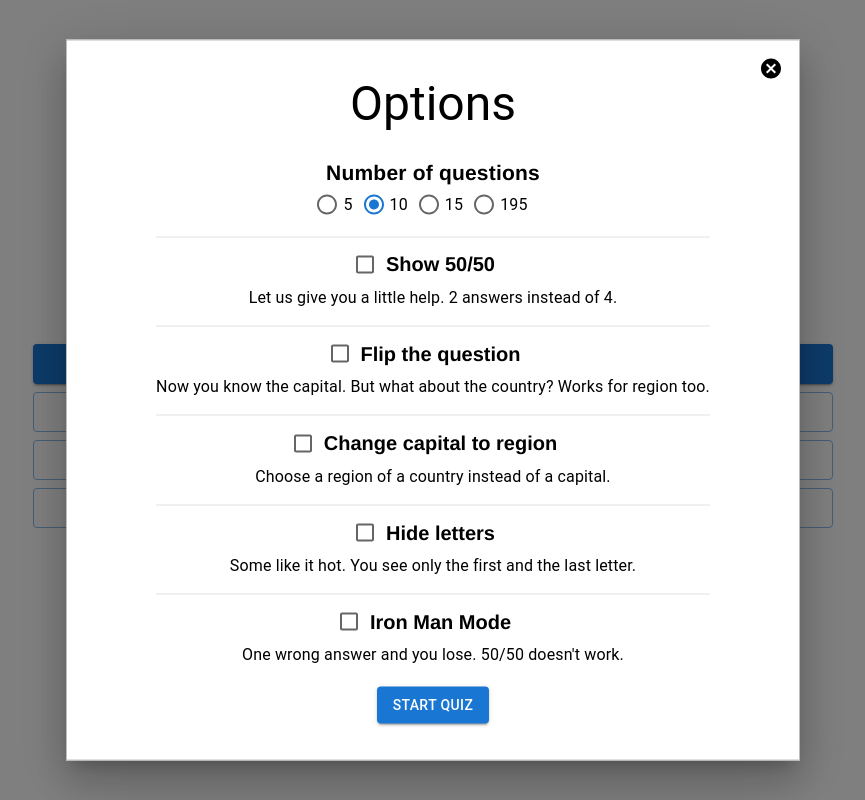
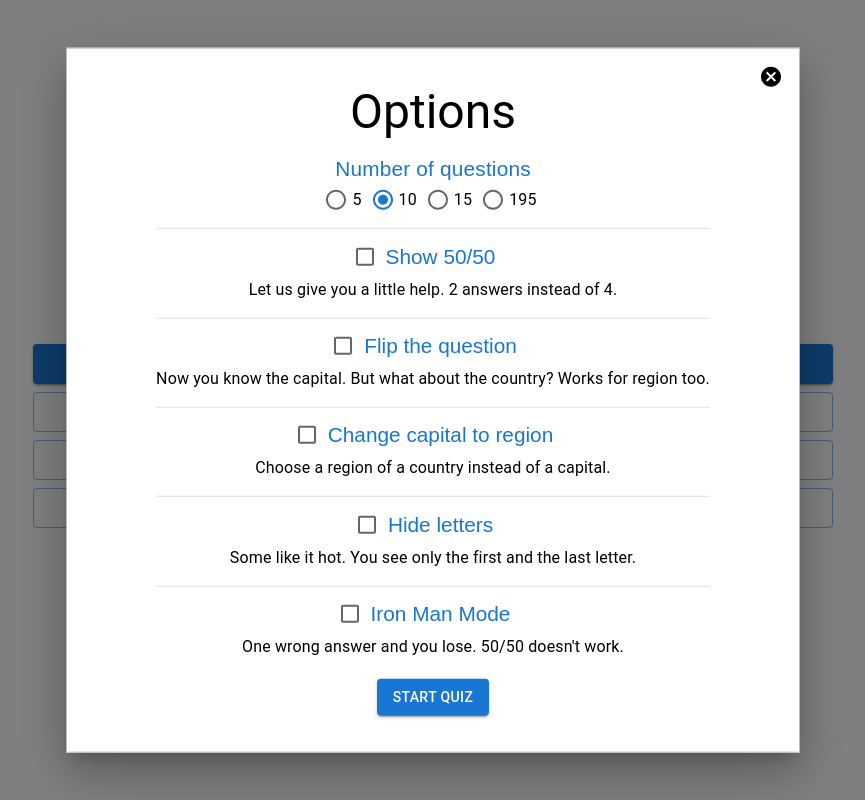
Before and after one commit to Vozika/new-super-quiz, a React (Create React App) app: page / in a window 1280 px wide. Both pictures are taken after a click on the button "OPTIONS". Shown: the whole page, without its empty margins (207-1072 px from the left). Built offline with nearby package versions, Linux system fonts and the light colour scheme.

Commit message:
Fixed Statistics.

```diff
--- a/src/App.js
+++ b/src/App.js
@@ -385,7 +385,8 @@ function App() {
         {main && (
           <Stack>
             <Question />
-            <Answers answerClicked={answerClicked} /> <Counter />
+            <Answers answerClicked={answerClicked} />
+            <Counter />
             <Buttons backToStart={backToStart} />
           </Stack>
         )}
--- a/src/components/counter/Counter.jsx
+++ b/src/components/counter/Counter.jsx
@@ -17,7 +17,8 @@ const Counter = () => {
         alignItems="center"
         spacing={2}
         sx={{
-          m: 2
+          mt: 2,
+          mb: 2
         }}
       >
         <Stack
--- a/src/components/finish/Finish.jsx
+++ b/src/components/finish/Finish.jsx
@@ -17,7 +17,7 @@ const Finish = ({ playAgain, backToStart }) => {
         {rightAnswer} {interfaceText.OUT_OF} {numberOfQuestions.current}{" "}
         {interfaceText.QUESTIONS_CORRECT}
         <br />
-      </Typography>
+      </Typography><br />
       <Stack sx={styles.stack}>
         <Button variant="contained" sx={styles.btn} onClick={() => playAgain()}>
           {interfaceText.PLAY_AGAIN}
--- a/src/components/options/Options.jsx
+++ b/src/components/options/Options.jsx
@@ -7,12 +7,7 @@ import Checkbox from "@mui/material/Checkbox";
 import Radio from "@mui/material/Radio";
 import RadioGroup from "@mui/material/RadioGroup";
 import FormControlLabel from "@mui/material/FormControlLabel";
-import Avatar from "@mui/material/Avatar";
 import FormControl from "@mui/material/FormControl";
-import FormLabel from "@mui/material/FormLabel";
-import CardHeader from "@mui/material/CardHeader";
-import CardContent from "@mui/material/CardContent";
-import SettingsIcon from "@mui/icons-material/Settings";
 import CancelIcon from "@mui/icons-material/Cancel";
 import Divider from "@mui/material/Divider";
 import Stack from "@mui/material/Stack";
@@ -24,6 +19,7 @@ import {
   switchShow5050,
   switchHideLetters,
   setOptions,
+  setStatistics,
   switchRegion,
   switchIronMan,
 } from "../../features/options/optionsSlice";
@@ -59,17 +55,26 @@ const Options = ({ startQuiz }) => {
           }}
         />
       </Stack>
-      <Typography variant="h3" sx={{ position: "relative", top: -5 }}>
+      <Typography variant="h3" sx={{ position: "relative", top: -5, mb: 1 }}>
         {interfaceText.OPTIONS}
       </Typography>
-      <br />
+
+      <Typography sx={styles.options_title}>
+        {interfaceText.NUMBER_OF_QUESTIONS}
+      </Typography>
 
       <FormControl>
-        <Typography sx={styles.options_title_21}>
-          {interfaceText.NUMBER_OF_QUESTIONS}
-        </Typography>
-
-        <RadioGroup row sx={{ ...styles.options_title, m: 0, p: 0 }}>
+        <RadioGroup
+          row
+          sx={{
+            m: 0,
+            p: 0,
+            justifyContent: "center",
+            backgroundColor: "white",
+            position: "relative",
+            left: 9,
+          }}
+        >
           {numberOfQuestions.options.map((option) => {
             return (
               <FormControlLabel
@@ -86,7 +91,7 @@ const Options = ({ startQuiz }) => {
           })}
         </RadioGroup>
 
-        <Divider sx={styles.divider} />
+        <Divider sx={styles.divider_first} />
 
         <FormControlLabel
           sx={styles.options_title}
--- a/src/components/question/Question.jsx
+++ b/src/components/question/Question.jsx
@@ -18,7 +18,7 @@ const Question = () => {
     marginBottom: 2,
     p: 0,
     fontSize: {
-      xs: objectLength > 14 ? 30 : objectLength > 18 ? 20 : 48,
+      xs: objectLength > 13 ? 30 : objectLength > 18 ? 16 : 48,
       sm: 50,
       xl: 70,
     },
--- a/src/components/start/Start.jsx
+++ b/src/components/start/Start.jsx
@@ -70,6 +70,7 @@ const Start = ({ startQuiz, toLocalStorage }) => {
           sx={styles.btn}
           onClick={() => {
             dispatch(setOptions(true));
+            dispatch(setStatistics(false));
             dispatch(setModal(true));
           }}
         >
--- a/src/components/statistics/Statistics.jsx
+++ b/src/components/statistics/Statistics.jsx
@@ -9,23 +9,16 @@ import TableHead from "@mui/material/TableHead";
 import TableRow from "@mui/material/TableRow";
 import Paper from "@mui/material/Paper";
 import Button from "@mui/material/Button";
+import Stack from "@mui/material/Stack";
+import CancelIcon from "@mui/icons-material/Cancel";
 
 import { useSelector, useDispatch } from "react-redux";
-
+import { styles } from "../../styles";
 import { resetLocalStorageData } from "../../features/utilities/utilitiesSlice";
 
-const style = {
-  textAlign: "center",
-  position: "absolute",
-  top: "50%",
-  left: "50%",
-  transform: "translate(-50%, -50%)",
-  width: "min(90%, 700px)",
-  bgcolor: "background.paper",
-  border: "1px solid #bdbdbd",
-  boxShadow: 24,
-  p: 3,
-};
+import { setStatistics, setOptions } from "../../features/options/optionsSlice";
+
+import { setModal } from "../../features/structure/structureSlice";
 
 const Statistics = ({ toLocalStorage }) => {
   const dispatch = useDispatch();
@@ -66,8 +59,19 @@ const Statistics = ({ toLocalStorage }) => {
 
   return (
     <>
-      <Box sx={style}>
-        <Typography variant="h3">{interfaceText.STATISTICS}</Typography>
+      <Box sx={styles.options__box}>
+        <Stack sx={styles.options__stack_cancelIcon}>
+          <CancelIcon
+            onClick={() => {
+              dispatch(setStatistics(false));
+              dispatch(setModal(false));
+            }}
+          />
+        </Stack>
+
+        <Typography variant="h3" sx={{ position: "relative", top: -5, mb: 1 }}>
+          {interfaceText.STATISTICS}
+        </Typography>
 
         <TableContainer component={Paper}>
           <Table>
@@ -84,7 +88,14 @@ const Statistics = ({ toLocalStorage }) => {
                   >
                     {row.name}
                   </TableCell>
-                  <TableCell align="right" sx={{ fontSize: "1rem" }}>
+                  <TableCell
+                    align="right"
+                    sx={{
+                      fontSize: "1rem",
+                      fontWeight: "700",
+                      color: "#1976d2",
+                    }}
+                  >
                     {row.value}
                   </TableCell>
                 </TableRow>
--- a/src/styles.js
+++ b/src/styles.js
@@ -13,11 +13,11 @@ export const styles = {
     height: 40,
   },
   box: {
-    m: 2,
+    p: 3,
     width: {
       xs: "100%",
-      sm: 800,
-      xl: 1500,
+      sm: "800px",
+      xl: "1500px",
     },
     backgroundColor: "white",
   },
@@ -68,19 +68,18 @@ export const styles = {
     width: "100%",
   },
   options_title: {
-    fontFamily: "Helvetica",
-    fontWeight: "bold",
-    fontSize: 20,
-    justifyContent: "center",
-  },
-  options_title_21: {
-    fontFamily: "Helvetica",
-    fontWeight: "bold",
-    fontSize: 21,
+    color: "#1976d2",
+    fontFamily: "sans-serif",
+    fontWeight: "400",
+    fontSize: "1.3rem",
     justifyContent: "center",
   },
   divider: {
-    marginTop: 2,
-    marginBottom: 0.8,
+    mt: 2,
+    mb: 0.8,
+  },
+  divider_first: {
+    mt: 1.5,
+    mb: 0.8,
   },
 };
```
